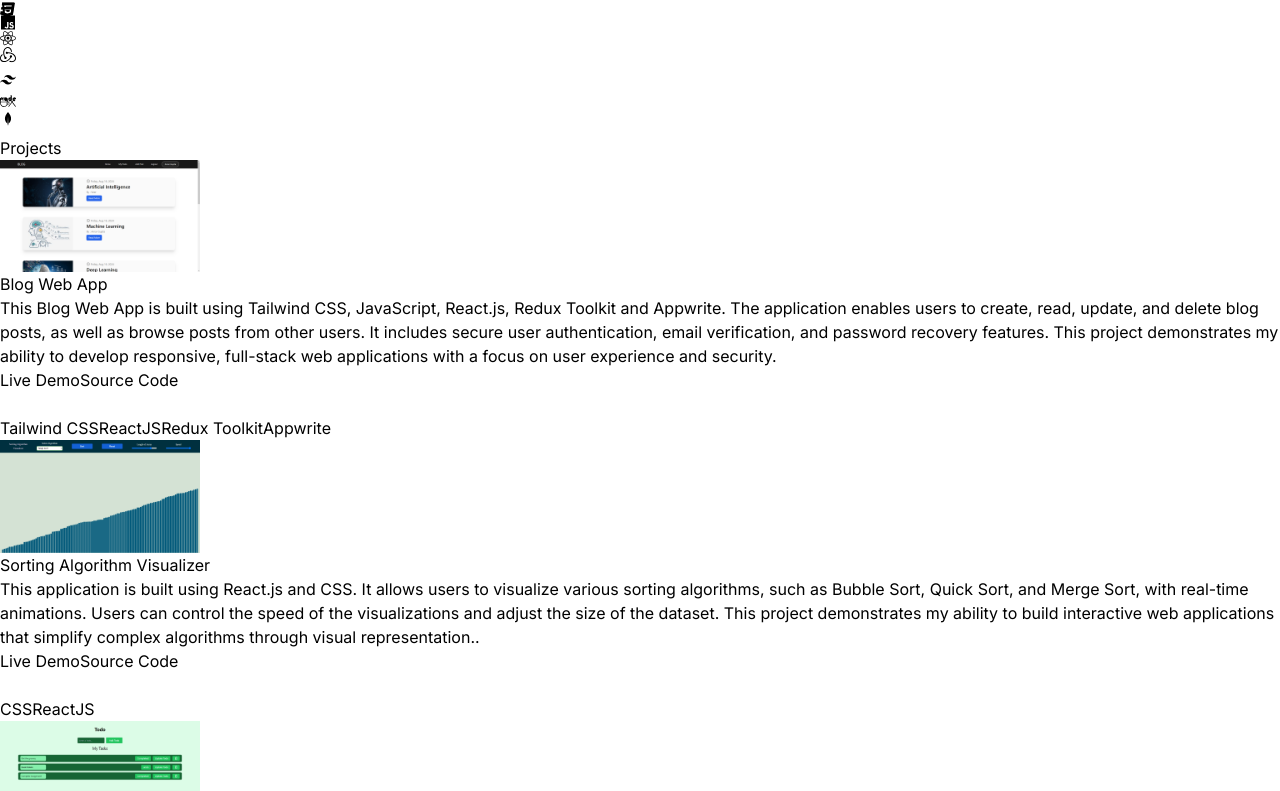
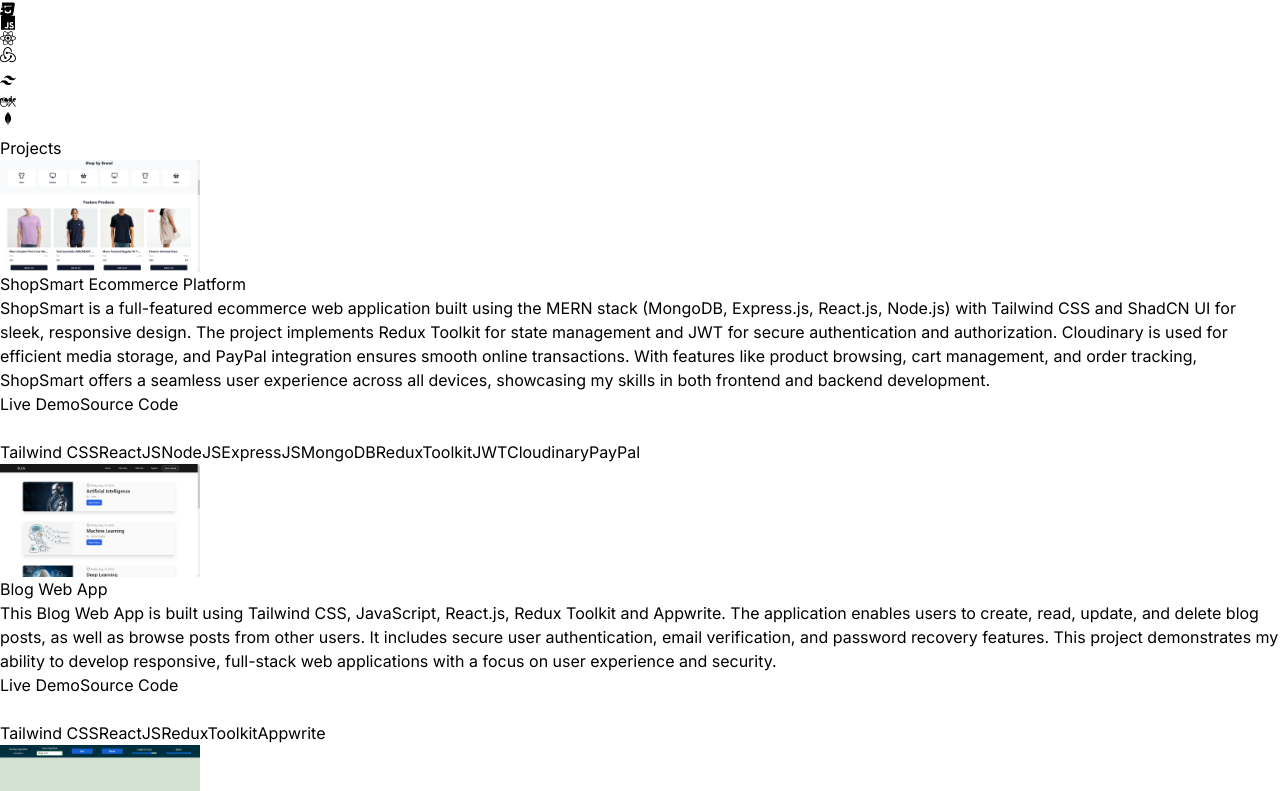
Before and after one commit to nik-1718y/Portfolio, a React (Vite) app: page / in a window 1280 px wide. Shown: the part 1137-1928 px from the top of the page. Built offline with nearby package versions, Linux system fonts and the light colour scheme.

Commit message:
update projects

```diff
--- a/src/components/Project.jsx
+++ b/src/components/Project.jsx
@@ -1,4 +1,5 @@
 import React from 'react'
+import Ecommerce from '../assets/Projects/Ecommerce.png'
 import Blog_Web_App from '../assets/Projects/Blog_Web_App.png'
 import Sorting_Algorithm_Visualizer from '../assets/Projects/Sorting_Algorithm_Visualizer.png'
 import Todo from '../assets/Projects/Todo.png'
@@ -14,6 +15,40 @@
         transition={{duration:0.5}}
         className='my-20 text-center text-4xl'>Projects</motion.h2>
         <div>
+
+        <div
+            key="ShopSmart_Ecommerce_Platform" className='mb-8 flex flex-wrap lg:justify-center'>
+                <motion.div
+                whileInView={{opacity:1, x:0}}
+                initial={{opacity:0, x:-100}}
+                transition={{duration:1}}
+                className='mt-2 mb-4 w-full lg:w-1/4 md:pr-5'>
+                    <img className='shadow-md shadow-neutral-100' height={200} width={200} src={Ecommerce} alt="ShopSmart_Ecommerce_Platform" />
+                </motion.div>
+                <motion.div
+                whileInView={{opacity:1, x:0}}
+                initial={{opacity:0, x:100}}
+                transition={{duration:1}}
+                className="w-full max-w-full lg:w-3/4">
+                <h6 className='mb-2 font-semibold underline text-xl'><Link to={"https://shop-smart-qs29.onrender.com/"}>ShopSmart Ecommerce Platform</Link></h6>
+                <p className='mb-4 text-neutral-400'>ShopSmart is a full-featured ecommerce web application built using the MERN stack (MongoDB, Express.js, React.js, Node.js) with Tailwind CSS and ShadCN UI for sleek, responsive design. The project implements Redux Toolkit for state management and JWT for secure authentication and authorization. Cloudinary is used for efficient media storage, and PayPal integration ensures smooth online transactions. With features like product browsing, cart management, and order tracking, ShopSmart offers a seamless user experience across all devices, showcasing my skills in both frontend and backend development.
+                </p>
+                <div>
+                <span className='mr-2 rounded bg-neutral-900 px-2 py-1 text-sm font-medium text-neutral-50 hover:bg-white hover:text-neutral-900'><Link to="https://shop-smart-qs29.onrender.com/">Live Demo</Link></span>
+                <span className='mr-2 rounded bg-neutral-900 px-2 py-1 text-sm font-medium text-neutral-50 hover:bg-white hover:text-neutral-900'><Link to="https://github.com/Amar-Gupta-721/ShopSmart-A-Full-Stack-Ecommerce-Website-MERN-">Source Code</Link></span>
+                </div><br />
+                <span className='mr-2 rounded bg-neutral-900 px-2 py-1 text-sm font-medium text-purple-900'>Tailwind CSS</span>
+                <span className='mr-2 rounded bg-neutral-900 px-2 py-1 text-sm font-medium text-purple-900'>ReactJS</span>
+                <span className='mr-2 rounded bg-neutral-900 px-2 py-1 text-sm font-medium text-purple-900'>NodeJS</span>
+                <span className='mr-2 rounded bg-neutral-900 px-2 py-1 text-sm font-medium text-purple-900'>ExpressJS</span>
+                <span className='mr-2 rounded bg-neutral-900 px-2 py-1 text-sm font-medium text-purple-900'>MongoDB</span>
+                <span className='mr-2 rounded bg-neutral-900 px-2 py-1 text-sm font-medium text-purple-900'>ReduxToolkit</span>
+                <span className='mr-2 rounded bg-neutral-900 px-2 py-1 text-sm font-medium text-purple-900'>JWT</span>
+                <span className='mr-2 rounded bg-neutral-900 px-2 py-1 text-sm font-medium text-purple-900'>Cloudinary</span>
+                <span className='mr-2 rounded bg-neutral-900 px-2 py-1 text-sm font-medium text-purple-900'>PayPal</span>
+                </motion.div>
+            </div>
+
             <div
             key="blog_web_app" className='mb-8 flex flex-wrap lg:justify-center'>
                 <motion.div
@@ -37,7 +72,7 @@
                 </div><br />
                 <span className='mr-2 rounded bg-neutral-900 px-2 py-1 text-sm font-medium text-purple-900'>Tailwind CSS</span>
                 <span className='mr-2 rounded bg-neutral-900 px-2 py-1 text-sm font-medium text-purple-900'>ReactJS</span>
-                <span className='mr-2 rounded bg-neutral-900 px-2 py-1 text-sm font-medium text-purple-900'>Redux Toolkit</span>
+                <span className='mr-2 rounded bg-neutral-900 px-2 py-1 text-sm font-medium text-purple-900'>ReduxToolkit</span>
                 <span className='mr-2 rounded bg-neutral-900 px-2 py-1 text-sm font-medium text-purple-900'>Appwrite</span>
                 </motion.div>
 
@@ -88,11 +123,9 @@
                 </div><br />
                 <span className='mr-2 rounded bg-neutral-900 px-2 py-1 text-sm font-medium text-purple-900'>Tailwind CSS</span>
                 <span className='mr-2 rounded bg-neutral-900 px-2 py-1 text-sm font-medium text-purple-900'>ReactJS</span>
-                <span className='mr-2 rounded bg-neutral-900 px-2 py-1 text-sm font-medium text-purple-900'>Redux Toolkit</span>
+                <span className='mr-2 rounded bg-neutral-900 px-2 py-1 text-sm font-medium text-purple-900'>ReduxToolkit</span>
                 </motion.div>
             </div>
-
-
 
         </div>
     </div>
```
Also changed, not shown: src/assets/Projects/Ecommerce.png (added).
